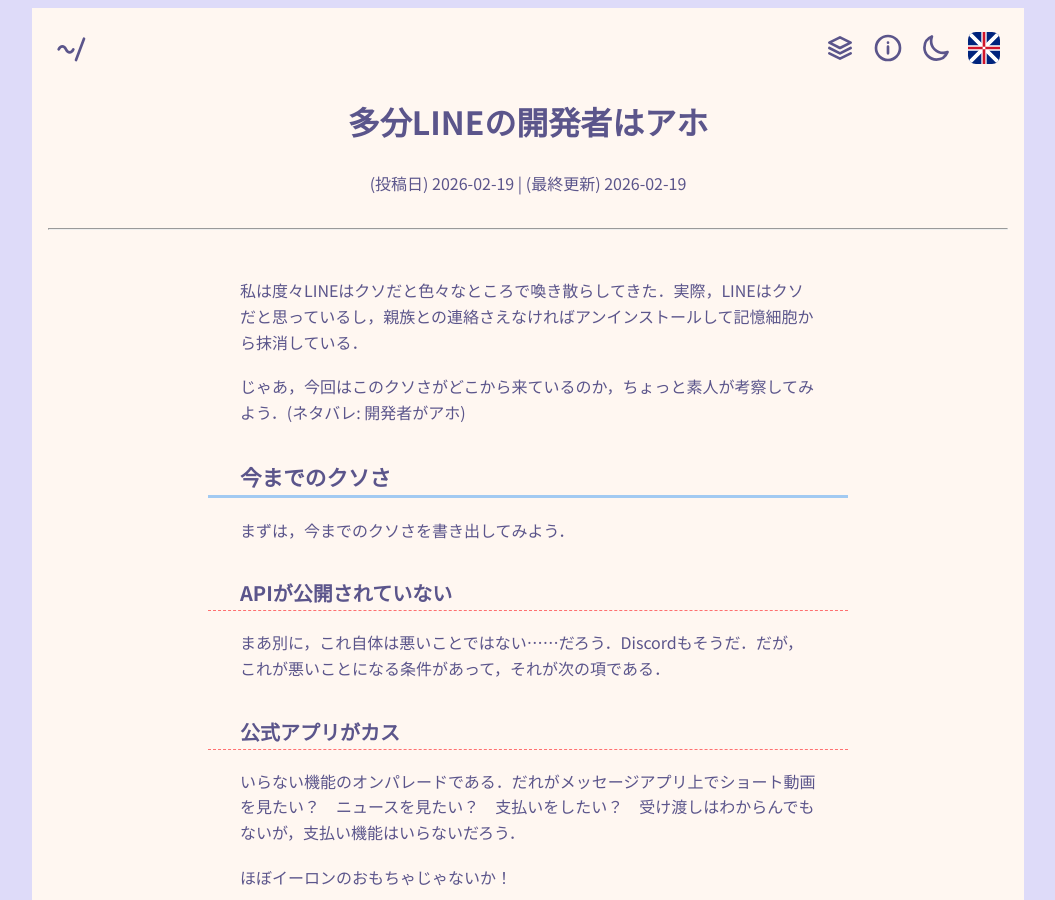
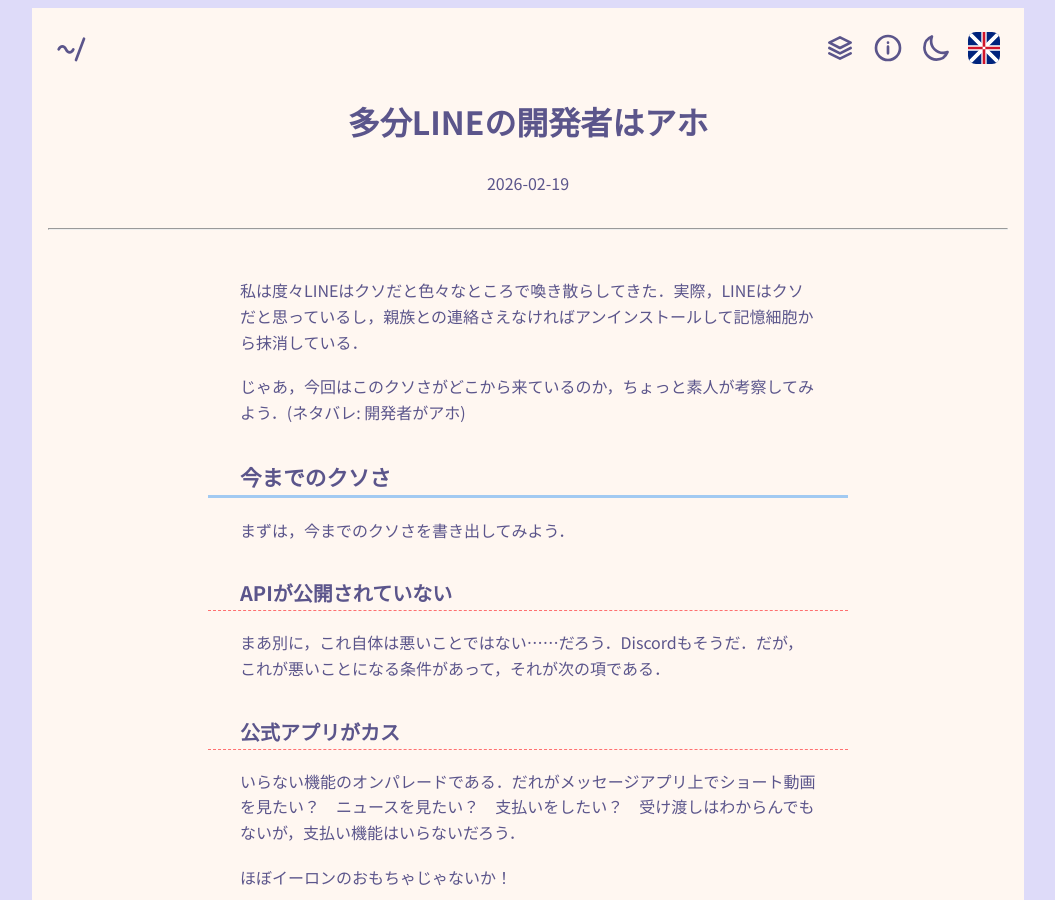
Before and after one commit to akky1023/akky1023.github.io, a Jekyll site: the page built from _posts/ja/2026-02-19-LINE-app-dev-may-be-idiot.md, in a window 1280 px wide and 900 px high. Shown: the whole window, without its empty margins (112-1167 px from the left). Built offline with Jekyll 4.4.1, drawn with Linux system fonts in a browser that asks for light colours.

Commit message:
ok yeah make it more modern

```diff
--- a/_layouts/posts.html
+++ b/_layouts/posts.html
@@ -15,7 +15,12 @@
             {% include header-ja.html %}
         {% endif %}
         <h1>{{ page.title }}</h1>
-        <p style="margin-left: auto; margin-right: auto; width: fit-content;">(投稿日) {{ page.date | date: "%Y-%m-%d"}} | (最終更新) {{ page.last_modified_at | date: "%Y-%m-%d"}}</p>
+        <p style="margin-left: auto; margin-right: auto; width: fit-content;">
+            {% assign published_date = page.date | date: "%Y-%m-%d" %}
+            {% assign updated_date = page.last_modified_at | date: "%Y-%m-%d" %}
+
+            {{ page.date | date: "%Y-%m-%d"}}{% if published_date != updated_date%} | {{ page.last_modified_at | date: "%Y-%m-%d"}}{% endif %}
+        </p>
         <hr style="margin-bottom: 3rem; margin-top: 2rem;">
 
         {{ content }}
```
